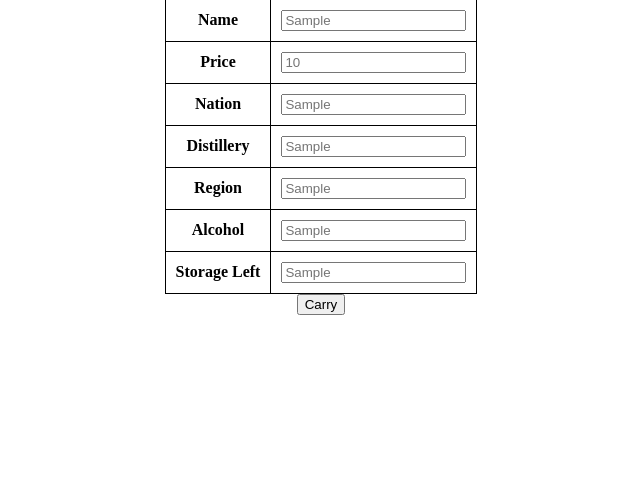
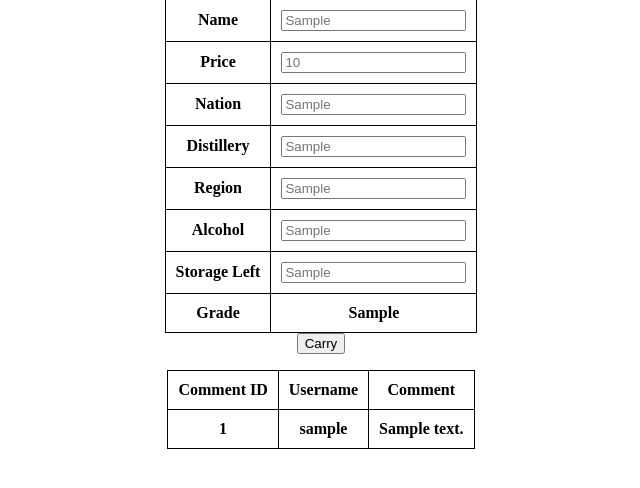
Before and after one commit to s7rul/D0018_ecomesrSite, a Python web app: template templates/editwhisky.html in a window 1280 px wide. Shown: the part 94-582 px from the top of the page, without its empty margins (319-959 px from the left). Run offline with Jinja, Linux system fonts and the light colour scheme; the template is opened without the code that fills it: most values are stand-ins (such as "Sample title", 1, 10 or a date in 2020); lists and menus that the app fills with data are empty.

Commit message:
Admins can now see comments on eddit whisky page.

```diff
--- a/templates/editwhisky.html
+++ b/templates/editwhisky.html
@@ -64,6 +64,13 @@
 				</form>
 			</th>
 		</tr>
+		<tr>
+			<th> Grade </th>
+			<th>
+				{{grade['AVG(Grade)']}}
+			</th>
+		</tr>
+
 	</table>
 	{%if whisky['Active'] == True%}
 		<div>
@@ -80,4 +87,32 @@
 	{%endif%}
 
 </div>
+
+<p>
+
+	<div>
+		<table class="center">
+			<tr>
+				<th>Comment ID</th>
+				<th>Username</th>
+				<th>Comment </th>
+
+			</tr>
+			{% for item in comments %}
+			<!--Jinja Loop starts at 1 and not zero-->
+
+			<tr>
+				<th>{{item['ID']}}</th>
+				<th> {{item['UserName']}}</th>
+				<th> {{item['Comments']}} </th>
+
+			</tr>
+
+
+			{% endfor %}
+		</table>
+	</div>
+
+</p>
+
 {% endblock %}
```
Also changed, not shown: admin.py (+11 -1 lines).
